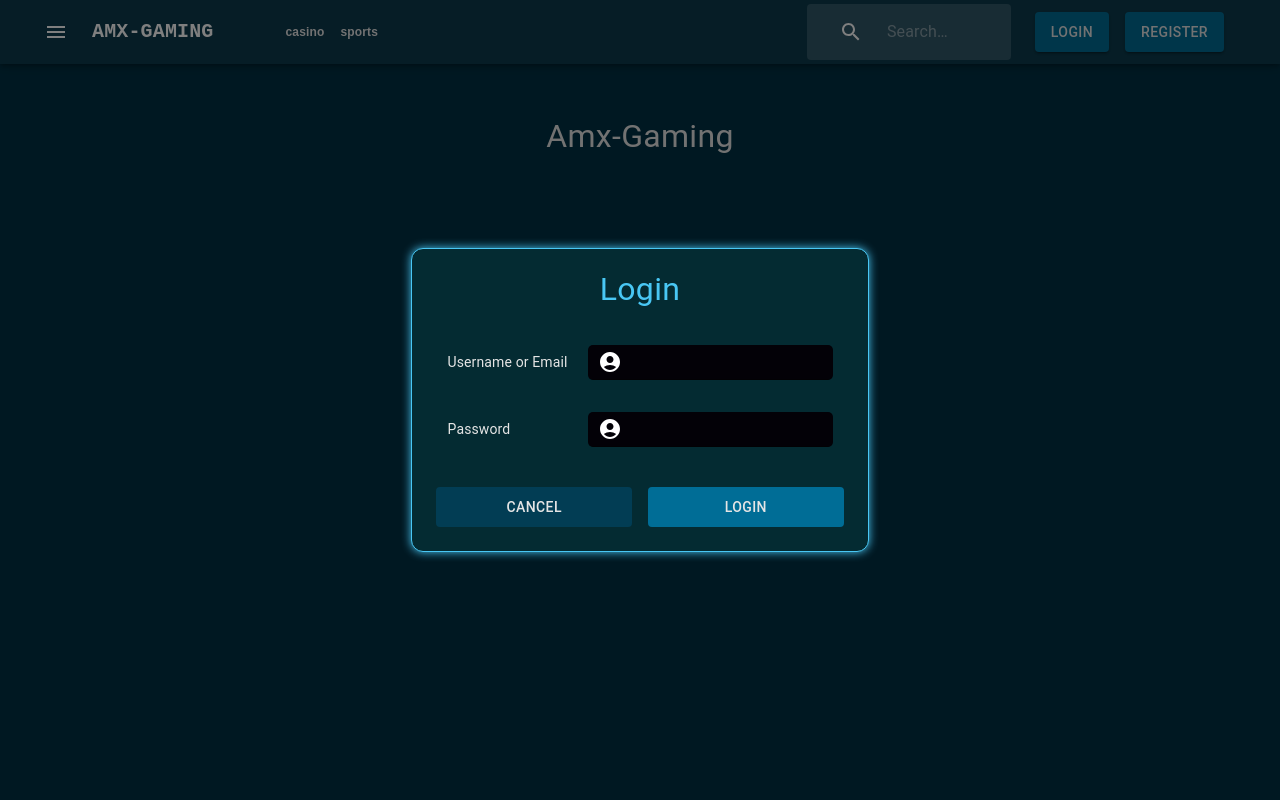
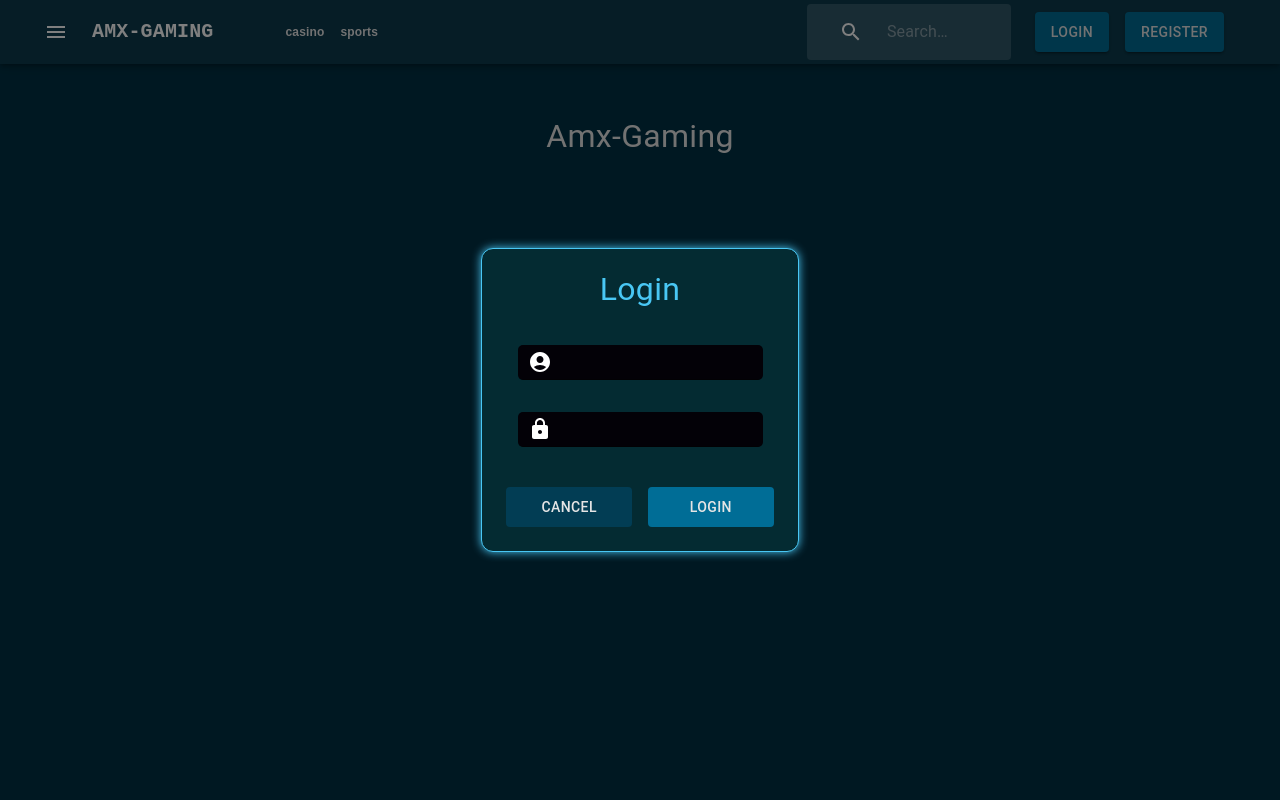
Before and after one commit to satendrasahu/smartDevelopment-userFrontend, a React (Create React App) app: page / in a window 1280 px wide. Both pictures are taken after a click on the button "LOGIN". Shown: the top 800 px of the page. Built offline with nearby package versions, Linux system fonts and the light colour scheme.

Commit message:
login done

```diff
--- /dev/null
+++ b/src/components/errorMessage/ErrorMessageComponent.jsx
@@ -0,0 +1,16 @@
+import { ErrorMessage } from "formik";
+import React from "react";
+import { StyledMessageError } from "./style";
+import { useTranslation } from "react-i18next";
+
+const ErrorMessageComponent = ({ name }) => {
+  const { t } = useTranslation();
+
+  return (
+    <ErrorMessage name={name}>
+      {(msg) => <StyledMessageError>{t(msg)}</StyledMessageError>}
+    </ErrorMessage>
+  );
+};
+
+export default ErrorMessageComponent;
--- /dev/null
+++ b/src/components/errorMessage/style.js
@@ -0,0 +1,7 @@
+import {  Typography, styled } from "@mui/material";
+
+export const StyledMessageError = styled(Typography)(({ theme, props }) => ({
+  color :theme.colors.extra.errorColor,
+  fontSize :theme.spacing(0.75),
+  ...props,
+}));
--- a/src/components/textField/TextField.jsx
+++ b/src/components/textField/TextField.jsx
@@ -1,16 +1,18 @@
 import React from "react";
 import { StyledTextField } from "./style";
 import { InputAdornment, TextField as MUITextField } from "@mui/material";
+import ErrorMessageComponent from "../errorMessage/ErrorMessageComponent";
 const TextField = (props) => {
-  const { name, label, value, handleChange, handleBlur, icon } = props;
+  const { name, label, value, onChange, onBlur, icon,placeHolder } = props;
   return (
     <StyledTextField>
       <MUITextField
         name={name}
         label={label}
         value={value}
-        onChange={handleChange}
-        onBlur={handleBlur}
+        onChange={onChange}
+        onBlur={onBlur}
+        placeHolder ={placeHolder}
         InputProps={{
           startAdornment: icon && (
             <InputAdornment position="start">{icon}</InputAdornment>
@@ -18,7 +20,7 @@ const TextField = (props) => {
         }}
         variant="standard"
       />
-      {/* <ErrorMessageComponent name={name} /> */}
+      <ErrorMessageComponent name={name} />
     </StyledTextField>
   );
 };
--- a/src/components/textField/style.js
+++ b/src/components/textField/style.js
@@ -3,7 +3,7 @@ import { Box, styled } from "@mui/material";
 export const StyledTextField = styled(Box)(({ theme, props }) => ({
   padding: theme.spacing(0, 1.2),
   marginBottom: theme.spacing(2),
-  display: "flex",
+  // display: "flex",
   position: "relative",
   "& .MuiFormControl-root": {
     width: "100%",
@@ -63,24 +63,25 @@ export const StyledTextField = styled(Box)(({ theme, props }) => ({
   "& .MuiSvgIcon-root": {
     color: theme.colors.extra.whiteColor,
   },
-  "& .MuiInputLabel-root": {
-    color: theme.colors.primary.textColor,
-    fontSize: theme.spacing(0.875),
-    transform: "none",
-    position: "static",
-    minWidth: "140px",
-    whiteSpace: "unset",
-    [theme.breakpoints.down("md")]: {
-      minWidth: "80px",
-    },
-  },
+  // "& .MuiInputLabel-root": {
+  //   color: theme.colors.primary.textColor,
+  //   fontSize: theme.spacing(0.875),
+  //   transform: "none",
+  //   position: "static",
+  //   minWidth: "140px",
+  //   whiteSpace: "unset",
+  //   [theme.breakpoints.down("md")]: {
+  //     minWidth: "80px",
+  //   },
+
+  // },
   "& .MuiOutlinedInput-root": {
     width: "100%",
     background: theme.colors.extra.darkColor,
 
     "&.Mui-focused": {
       "& .MuiOutlinedInput-notchedOutline": {
-        borderColor: 'red',//theme.colors.btnSecondary,
+        borderColor:theme.colors.primary.btnColor,
         borderWidth: "0 0 2px 0",
       },
     },
--- a/src/pages/auth/login/Login.jsx
+++ b/src/pages/auth/login/Login.jsx
@@ -13,19 +13,27 @@ import {
   SecondaryButton,
 } from "../../../assets/css/common.styles";
 import TextField from "../../../components/textField/TextField";
-import { AccountCircle, BorderLeft } from "@mui/icons-material";
+import { AccountCircle } from "@mui/icons-material";
+import LockIcon from "@mui/icons-material/Lock";
 import { useTheme } from "@emotion/react";
+import { Grid } from "@mui/material";
+import ErrorMessageComponent from "../../../components/errorMessage/ErrorMessageComponent";
 
 const Login = () => {
   const dispatch = useDispatch();
-  const theme = useTheme()
+  const theme = useTheme();
   const { t } = useTranslation();
   const { toggleLoginPopup } = useSelector((state) => state.login);
 
   const closeDialog = () => {
     dispatch(handleLoginPopup(false));
   };
-  const handleSubmitHandler = () => {};
+
+  const handleSubmitHandler = (values) => {
+    console.log("Form submitted with values:", values);
+    // Add your form submission logic here
+  };
+
   return (
     <DialogComponent
       dialogOpen={toggleLoginPopup}
@@ -39,20 +47,44 @@ const Login = () => {
         >
           {({ values, handleChange, handleBlur }) => (
             <Form>
-              <CenteredItemBox props={{marginBottom :theme.spacing(2)}}>
-                <PrimaryText props={{color :theme.colors.extra.highLightColor }}>{t("Login")}</PrimaryText>
+              <CenteredItemBox props={{ marginBottom: theme.spacing(2) }}>
+                <PrimaryText
+                  props={{ color: theme.colors.extra.highLightColor }}
+                >
+                  {t("Login")}
+                </PrimaryText>
               </CenteredItemBox>
               <TextField
                 label={t("userNameOrEmail")}
                 icon={<AccountCircle />}
+                value={values.userNameOrEmailOrMobile}
+                onChange={handleChange}
+                onBlur={handleBlur}
+                variant="standard"
+                name="userNameOrEmailOrMobile"
+                placeHolder="place holder"
               />
               <TextField
                 label={t("password")}
-                icon={<AccountCircle />}
+                icon={<LockIcon />}
+                value={values.password}
+                onChange={handleChange}
+                onBlur={handleBlur}
+                variant="standard"
+                name="password"
               />
-              <CenteredItemBox >
-                <SecondaryButton props={{width :"100%"}}>{t('cancel')}</SecondaryButton>
-                <PrimaryButton props={{width :"100%"}}>{t('login')}</PrimaryButton>
+
+              <CenteredItemBox>
+                <SecondaryButton
+                  props={{ width: "100%" }}
+                  type="button"
+                  onClick={closeDialog}
+                >
+                  {t("cancel")}
+                </SecondaryButton>
+                <PrimaryButton props={{ width: "100%" }} type="submit">
+                  {t("login")}
+                </PrimaryButton>
               </CenteredItemBox>
             </Form>
           )}
--- a/src/pages/auth/login/login.schema.js
+++ b/src/pages/auth/login/login.schema.js
@@ -1,9 +1,12 @@
 import * as Yup from "yup";
-export const initialValues = {};
+export const initialValues = {
+  userNameOrEmailOrMobile:"",
+  password:""
+};
 
 export const loginSchema = (t) => {
   return Yup.object().shape({
-    userName: Yup.string().required("usernameOrEmailIsRequired"),
-    password: Yup.string().required("passwordIsRequired"),
+    userNameOrEmailOrMobile: Yup.string().required(t('isRequired',{text :t('userNameOrEmail')})),
+    password: Yup.string().required(t('isRequired',{text :t('password')})),
   });
 };
--- a/src/theme/colors.js
+++ b/src/theme/colors.js
@@ -22,6 +22,6 @@ export const colors = {
     successColor: "#2ecc71",
     warningColor: "",
     infoColor: "",
-    errorColor: "",
+    errorColor: "#d50000",
   },
 };
```
